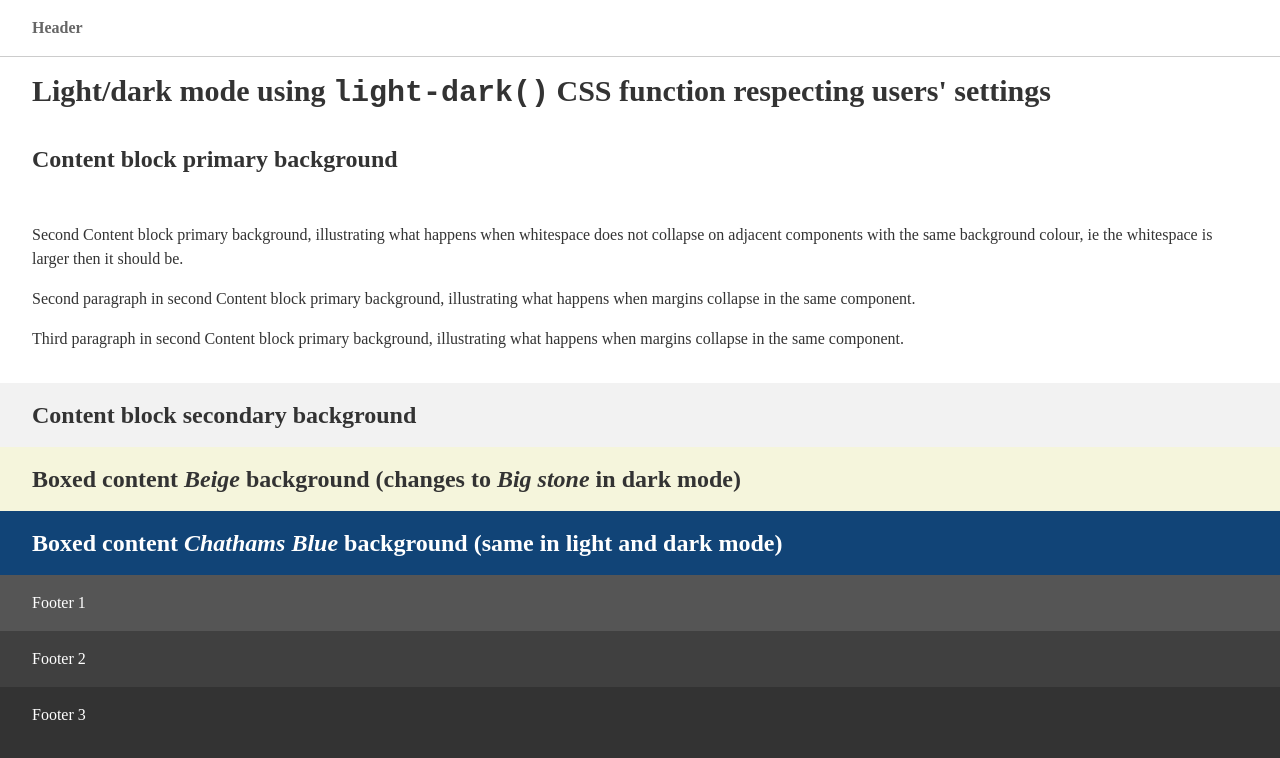
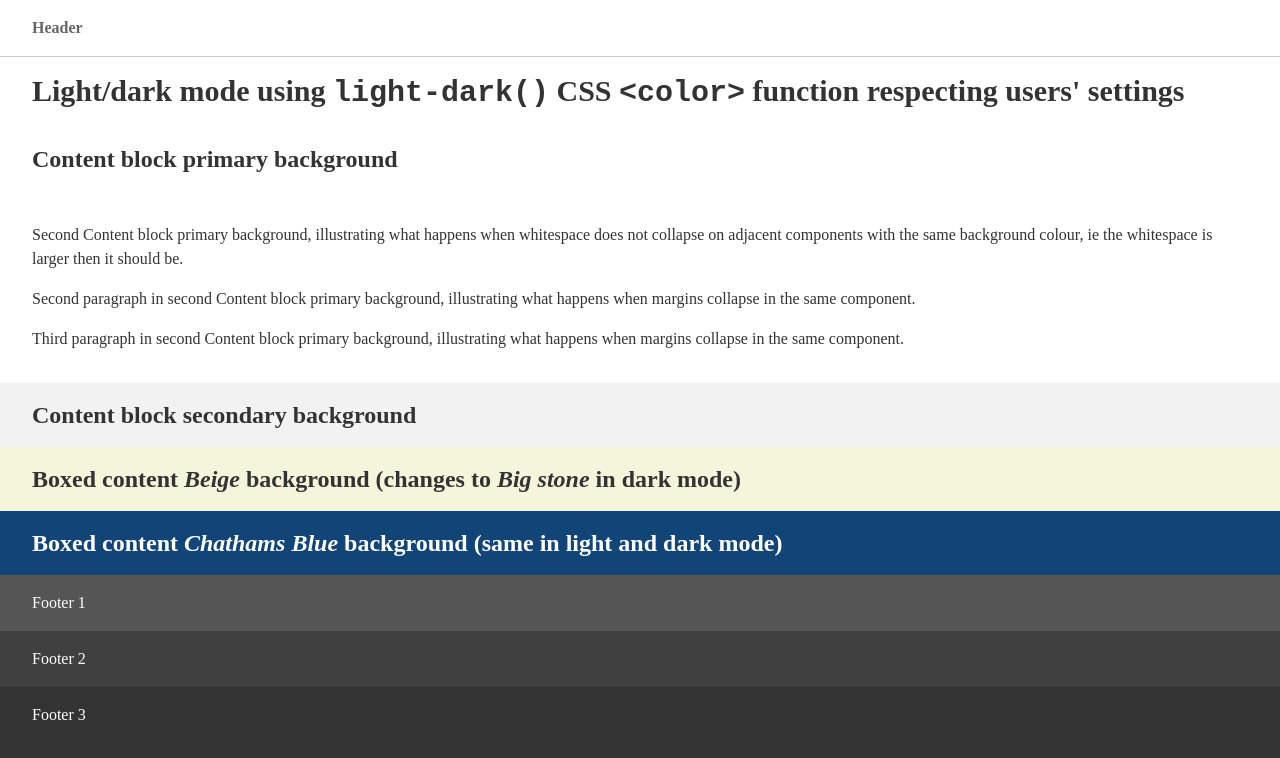
Before and after one commit to zzcgulm/light-dark-mode-using-tailwind-css-with-light-dark-css-color-function, a website: page src/index.html in a window 1280 px wide. Drawn offline with Linux system fonts and the light colour scheme.

Commit message:
Fixes bug with copy.

```diff
--- a/src/index.html
+++ b/src/index.html
@@ -17,7 +17,7 @@
   <!-- If we add the primary background colour to `<main>` then we can handle non-collapsing whitespace better? -->
   <main class="text-lightBgSecondaryColour bg-lightBgPrimaryBackground">
     <div class="px-[32px] py-4 text-lightBgPrimaryColour bg-lightBgPrimaryBackground">
-      <h1 class="my-[unset] text-3xl">Light/dark mode using <code>light-dark()</code> CSS <code><color></code> function
+      <h1 class="my-[unset] text-3xl">Light/dark mode using <code>light-dark()</code> CSS <code>&lt;color&gt;</code> function
         respecting users' settings</h1>
     </div>
     <div class="px-[32px] py-4 text-lightBgPrimaryColour bg-lightBgPrimaryBackground">
```
